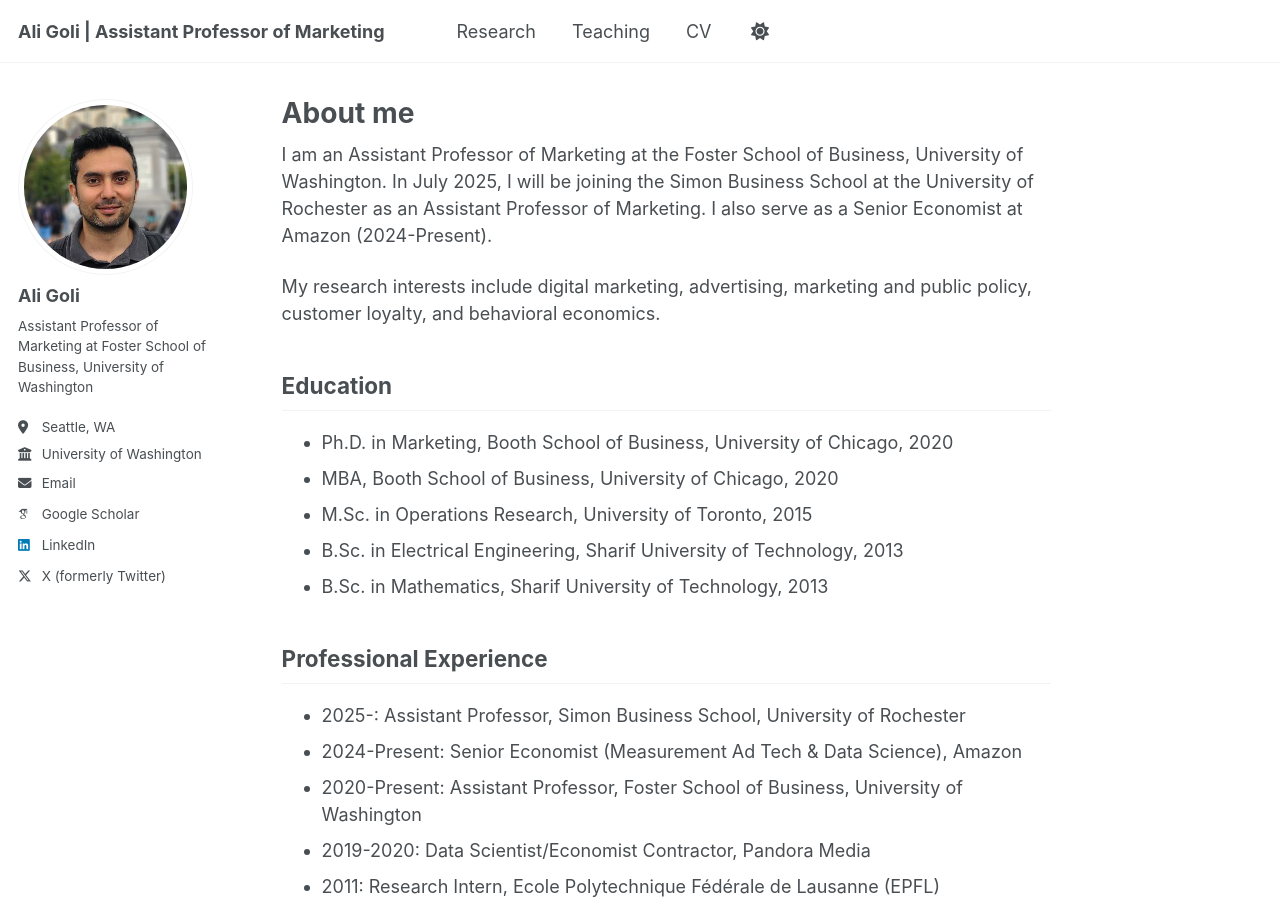
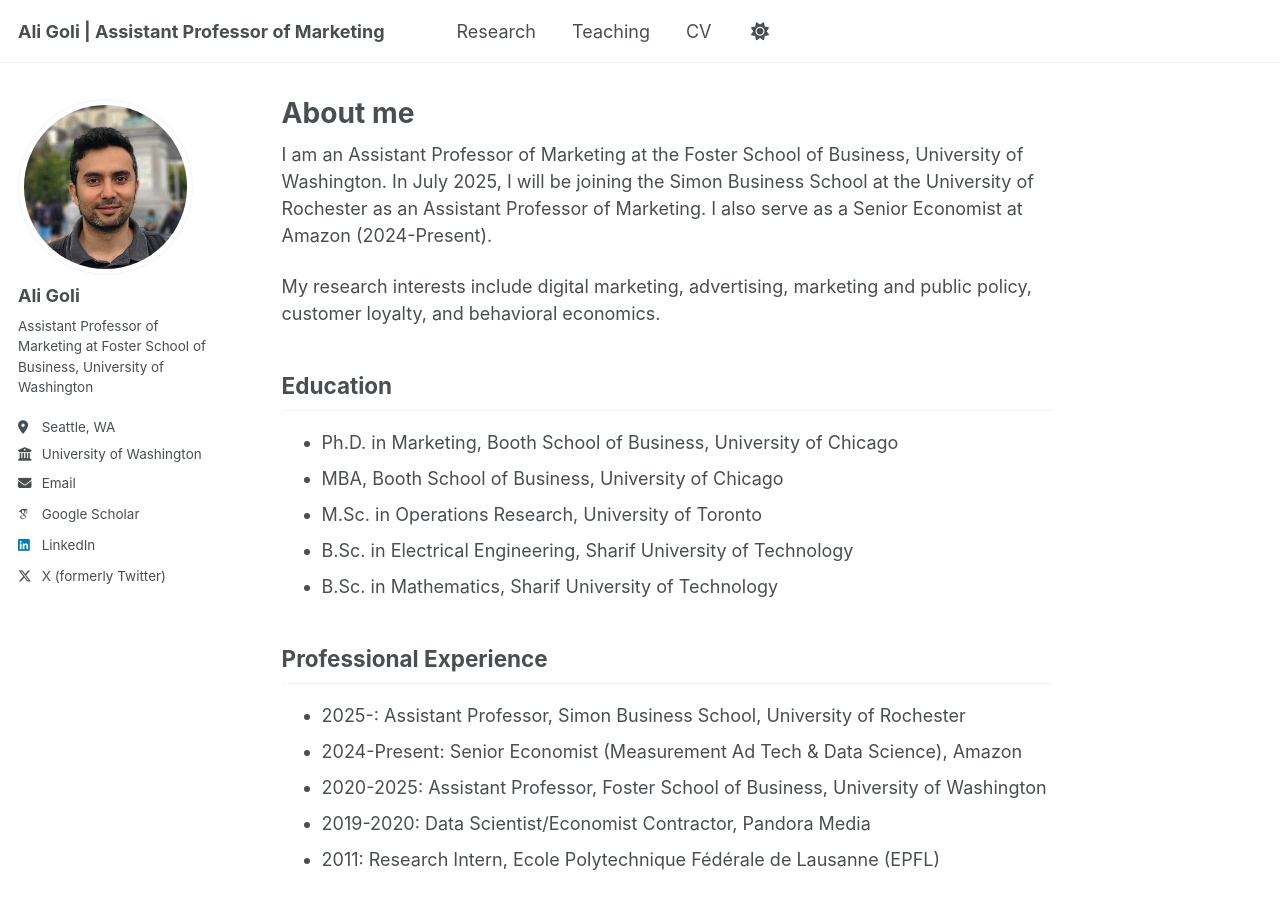
Before and after one commit to golialii/golialii.github.io, a Jekyll site: the page built from _pages/about.md, in a window 1280 px wide and 900 px high. Built offline with Jekyll 4.4.1, drawn with Linux system fonts in a browser that asks for light colours; some web fonts are replaced.

Commit message:
Update about.md

```diff
--- a/_pages/about.md
+++ b/_pages/about.md
@@ -13,16 +13,16 @@ I am an Assistant Professor of Marketing at the Foster School of Business, Unive
 My research interests include digital marketing, advertising, marketing and public policy, customer loyalty, and behavioral economics.
 
 ## Education
-* Ph.D. in Marketing, Booth School of Business, University of Chicago, 2020
-* MBA, Booth School of Business, University of Chicago, 2020
-* M.Sc. in Operations Research, University of Toronto, 2015
-* B.Sc. in Electrical Engineering, Sharif University of Technology, 2013
-* B.Sc. in Mathematics, Sharif University of Technology, 2013
+* Ph.D. in Marketing, Booth School of Business, University of Chicago
+* MBA, Booth School of Business, University of Chicago
+* M.Sc. in Operations Research, University of Toronto
+* B.Sc. in Electrical Engineering, Sharif University of Technology
+* B.Sc. in Mathematics, Sharif University of Technology
 
 ## Professional Experience
 * 2025-: Assistant Professor, Simon Business School, University of Rochester
 * 2024-Present: Senior Economist (Measurement Ad Tech & Data Science), Amazon
-* 2020-Present: Assistant Professor, Foster School of Business, University of Washington
+* 2020-2025: Assistant Professor, Foster School of Business, University of Washington
 * 2019-2020: Data Scientist/Economist Contractor, Pandora Media
 * 2011: Research Intern, Ecole Polytechnique Fédérale de Lausanne (EPFL)
 
```
